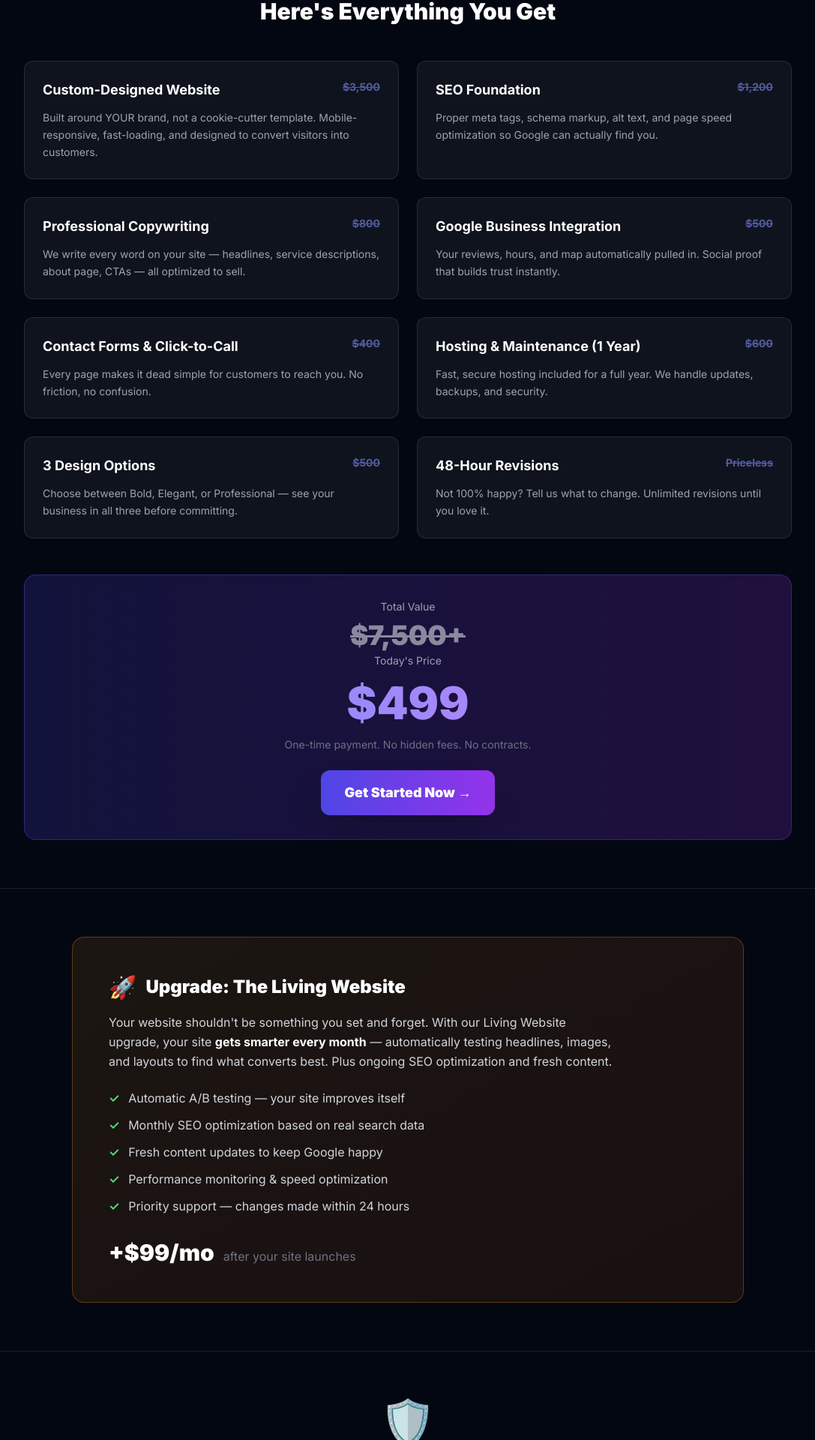
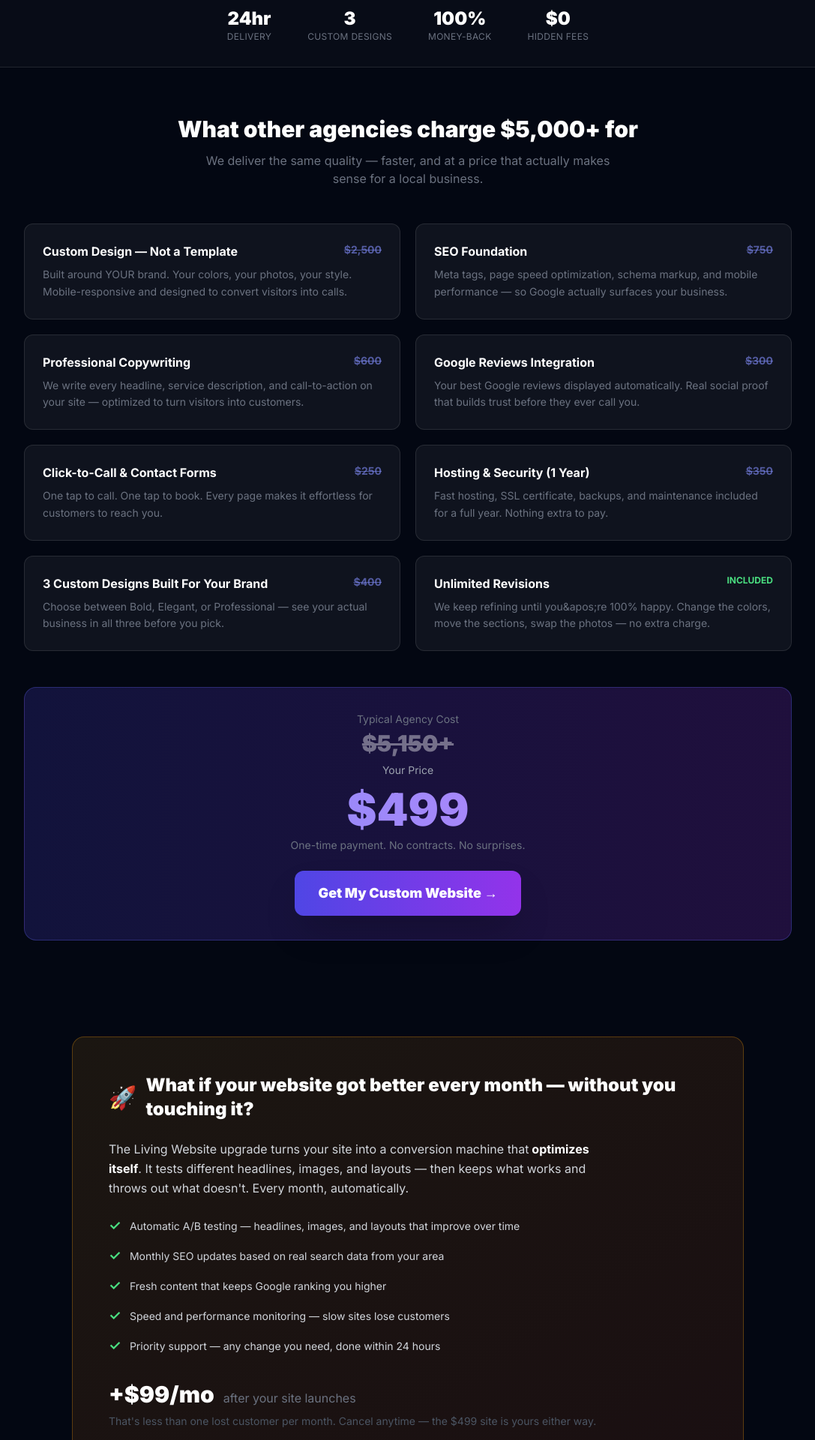
Before and after one commit to BestLessonEver/autolocal-platform-v2, a Next.js app: page /offer in a window 1280 px wide. Shown: the part 592-2512 px from the top of the page at 75% size, without its empty margins (96-1183 px from the left). Built offline with nearby package versions, Linux system fonts and the light colour scheme.

Commit message:
Offer page: copy audit — realistic pricing, risk reversal at top, FAQ, testimonials, micro-commitments, urgency

```diff
--- a/src/app/offer/page.tsx
+++ b/src/app/offer/page.tsx
@@ -4,6 +4,11 @@
 import { useState, useEffect } from 'react'
 import { useSearchParams } from 'next/navigation'
 import { Suspense } from 'react'
+
+const BUSINESS_TYPES = [
+  'Salon / Spa', 'Dental / Medical', 'Restaurant / Cafe', 'Fitness / Gym',
+  'Contractor / Home Services', 'Retail / Boutique', 'Professional Services', 'Other',
+]
 
 function PackageSelector({ selected, onChange }: { selected: string; onChange: (v: string) => void }) {
   return (
@@ -21,7 +26,7 @@ function PackageSelector({ selected, onChange }: { selected: string; onChange: (
         >
           <p className="font-bold text-white text-lg mb-1">Custom Website</p>
           <p className="text-3xl font-black text-transparent bg-clip-text bg-gradient-to-r from-indigo-400 to-purple-400 mb-2">$499</p>
-          <p className="text-sm text-gray-400">One-time. Includes 1 year hosting.</p>
+          <p className="text-sm text-gray-400">One-time. Yours forever. 1 year hosting included.</p>
         </button>
         <button
           type="button"
@@ -35,7 +40,7 @@ function PackageSelector({ selected, onChange }: { selected: string; onChange: (
           <span className="absolute -top-3 right-4 bg-amber-500 text-black text-xs font-bold px-3 py-0.5 rounded-full">POPULAR</span>
           <p className="font-bold text-white text-lg mb-1">Living Website 🚀</p>
           <p className="text-3xl font-black text-transparent bg-clip-text bg-gradient-to-r from-amber-400 to-orange-400 mb-2">$499 + $99/mo</p>
-          <p className="text-sm text-gray-400">Self-improving. A/B testing. SEO. Updates.</p>
+          <p className="text-sm text-gray-400">Gets smarter every month. A/B testing. SEO. Updates.</p>
         </button>
       </div>
     </div>
@@ -50,12 +55,18 @@ function OfferContent() {
     email: '',
     phone: '',
     currentWebsite: '',
+    businessType: '',
     changes: '',
     package: 'starter',
   })
   const [submitted, setSubmitted] = useState(false)
+  const [spotsLeft] = useState(() => {
+    // Consistent per-month: derive from current month so it doesn't change on refresh
+    const now = new Date()
+    const seed = now.getFullYear() * 12 + now.getMonth()
+    return 3 + (seed % 3) // 3, 4, or 5
+  })
 
-  // Prepopulate from URL params (from preview page or audit)
   useEffect(() => {
     const biz = searchParams.get('business') || searchParams.get('b') || ''
     const name = searchParams.get('name') || searchParams.get('n') || ''
@@ -120,7 +131,7 @@ function OfferContent() {
       <section className="pt-20 pb-16 px-4">
         <div className="max-w-4xl mx-auto text-center">
           <p className="text-indigo-400 font-bold text-sm uppercase tracking-widest mb-6">
-            Limited Availability
+            Only {spotsLeft} spots left this month
           </p>
           <h1 className="text-4xl sm:text-5xl lg:text-6xl font-black leading-tight mb-6">
             A Website That Actually{' '}
@@ -128,95 +139,131 @@ function OfferContent() {
               Brings You Customers
             </span>
           </h1>
-          <p className="text-lg sm:text-xl text-gray-400 max-w-2xl mx-auto mb-10 leading-relaxed">
-            Most web designers charge $5,000+ and take 6-8 weeks. We build yours in <strong className="text-white">24 hours</strong> for
-            a fraction of the cost. And if you don&apos;t love it, you don&apos;t pay.
+          <p className="text-lg sm:text-xl text-gray-400 max-w-2xl mx-auto mb-6 leading-relaxed">
+            We build you a custom, mobile-fast website in <strong className="text-white">24 hours</strong> for
+            a fraction of what agencies charge.
+          </p>
+          {/* Risk reversal right at the top */}
+          <p className="text-base text-gray-300 max-w-xl mx-auto mb-10">
+            🛡️ <strong className="text-white">Love it or don&apos;t pay.</strong> Unlimited revisions until it&apos;s exactly what you want — or get a full refund.
           </p>
           <button
             onClick={scrollToOrder}
             className="px-10 py-5 rounded-xl bg-gradient-to-r from-indigo-600 to-purple-600 text-white text-xl font-black shadow-2xl hover:shadow-indigo-500/25 transition-all hover:scale-[1.02] active:scale-[0.98]"
           >
-            Get Started — $499 →
+            Get My Custom Website — $499
           </button>
         </div>
       </section>
 
+      {/* Social Proof */}
+      <section className="py-8 px-4 border-y border-white/10 bg-white/[0.02]">
+        <div className="max-w-4xl mx-auto flex flex-wrap justify-center gap-8 sm:gap-12 text-center">
+          <div>
+            <p className="text-2xl font-black text-white">24hr</p>
+            <p className="text-xs text-gray-500 uppercase tracking-wide">Delivery</p>
+          </div>
+          <div>
+            <p className="text-2xl font-black text-white">3</p>
+            <p className="text-xs text-gray-500 uppercase tracking-wide">Custom Designs</p>
+          </div>
+          <div>
+            <p className="text-2xl font-black text-white">100%</p>
+            <p className="text-xs text-gray-500 uppercase tracking-wide">Money-Back</p>
+          </div>
+          <div>
+            <p className="text-2xl font-black text-white">$0</p>
+            <p className="text-xs text-gray-500 uppercase tracking-wide">Hidden Fees</p>
+          </div>
+        </div>
+      </section>
+
       {/* What You Get */}
-      <section className="py-16 px-4 border-y border-white/10">
+      <section className="py-16 px-4">
         <div className="max-w-5xl mx-auto">
-          <h2 className="text-3xl font-black text-center mb-12">
-            Here&apos;s Everything You Get
+          <h2 className="text-3xl font-black text-center mb-3">
+            What other agencies charge $5,000+ for
           </h2>
+          <p className="text-gray-500 text-center mb-12 max-w-xl mx-auto">
+            We deliver the same quality — faster, and at a price that actually makes sense for a local business.
+          </p>
 
-          <div className="grid md:grid-cols-2 gap-6 mb-12">
+          <div className="grid md:grid-cols-2 gap-5 mb-12">
             {[
-              { title: 'Custom-Designed Website', desc: 'Built around YOUR brand, not a cookie-cutter template. Mobile-responsive, fast-loading, and designed to convert visitors into customers.', value: '$3,500' },
-              { title: 'SEO Foundation', desc: 'Proper meta tags, schema markup, alt text, and page speed optimization so Google can actually find you.', value: '$1,200' },
-              { title: 'Professional Copywriting', desc: 'We write every word on your site — headlines, service descriptions, about page, CTAs — all optimized to sell.', value: '$800' },
-              { title: 'Google Business Integration', desc: 'Your reviews, hours, and map automatically pulled in. Social proof that builds trust instantly.', value: '$500' },
-              { title: 'Contact Forms & Click-to-Call', desc: 'Every page makes it dead simple for customers to reach you. No friction, no confusion.', value: '$400' },
-              { title: 'Hosting & Maintenance (1 Year)', desc: 'Fast, secure hosting included for a full year. We handle updates, backups, and security.', value: '$600' },
-              { title: '3 Design Options', desc: 'Choose between Bold, Elegant, or Professional — see your business in all three before committing.', value: '$500' },
-              { title: '48-Hour Revisions', desc: 'Not 100% happy? Tell us what to change. Unlimited revisions until you love it.', value: 'Priceless' },
+              { title: 'Custom Design — Not a Template', desc: 'Built around YOUR brand. Your colors, your photos, your style. Mobile-responsive and designed to convert visitors into calls.', value: '$2,500' },
+              { title: 'SEO Foundation', desc: 'Meta tags, page speed optimization, schema markup, and mobile performance — so Google actually surfaces your business.', value: '$750' },
+              { title: 'Professional Copywriting', desc: 'We write every headline, service description, and call-to-action on your site — optimized to turn visitors into customers.', value: '$600' },
+              { title: 'Google Reviews Integration', desc: 'Your best Google reviews displayed automatically. Real social proof that builds trust before they ever call you.', value: '$300' },
+              { title: 'Click-to-Call & Contact Forms', desc: 'One tap to call. One tap to book. Every page makes it effortless for customers to reach you.', value: '$250' },
+              { title: 'Hosting & Security (1 Year)', desc: 'Fast hosting, SSL certificate, backups, and maintenance included for a full year. Nothing extra to pay.', value: '$350' },
+              { title: '3 Custom Designs Built For Your Brand', desc: 'Choose between Bold, Elegant, or Professional — see your actual business in all three before you pick.', value: '$400' },
+              { title: 'Unlimited Revisions', desc: 'We keep refining until you&apos;re 100% happy. Change the colors, move the sections, swap the photos — no extra charge.', value: 'Included' },
             ].map((item, i) => (
-              <div key={i} className="bg-white/5 border border-white/10 rounded-xl p-6 hover:border-indigo-500/50 transition">
-                <div className="flex justify-between items-start mb-3">
-                  <h3 className="text-lg font-bold text-white">{item.title}</h3>
-                  <span className="text-indigo-400 font-bold text-sm whitespace-nowrap ml-4 line-through opacity-60">{item.value}</span>
+              <div key={i} className="bg-white/5 border border-white/10 rounded-xl p-6 hover:border-indigo-500/30 transition">
+                <div className="flex justify-between items-start mb-2">
+                  <h3 className="text-base font-bold text-white">{item.title}</h3>
+                  {item.value !== 'Included' ? (
+                    <span className="text-indigo-400/60 font-bold text-sm whitespace-nowrap ml-4 line-through">{item.value}</span>
+                  ) : (
+                    <span className="text-green-400 font-bold text-xs whitespace-nowrap ml-4 uppercase">Included</span>
+                  )}
                 </div>
-                <p className="text-gray-400 text-sm leading-relaxed">{item.desc}</p>
+                <p className="text-gray-500 text-sm leading-relaxed">{item.desc}</p>
               </div>
             ))}
           </div>
 
           {/* Value Stack */}
           <div className="bg-gradient-to-r from-indigo-600/20 to-purple-600/20 border border-indigo-500/30 rounded-2xl p-8 text-center">
-            <p className="text-gray-400 text-sm mb-2">Total Value</p>
-            <p className="text-4xl font-black text-white mb-1 line-through opacity-50">$7,500+</p>
-            <p className="text-gray-400 text-sm mb-4">Today&apos;s Price</p>
-            <p className="text-6xl font-black text-transparent bg-clip-text bg-gradient-to-r from-indigo-400 to-purple-400 mb-4">$499</p>
-            <p className="text-gray-500 text-sm mb-6">One-time payment. No hidden fees. No contracts.</p>
+            <p className="text-gray-500 text-sm mb-1">Typical Agency Cost</p>
+            <p className="text-3xl font-black text-white mb-2 line-through opacity-40">$5,150+</p>
+            <p className="text-gray-400 text-sm mb-3">Your Price</p>
+            <p className="text-6xl font-black text-transparent bg-clip-text bg-gradient-to-r from-indigo-400 to-purple-400 mb-2">$499</p>
+            <p className="text-gray-500 text-sm mb-6">One-time payment. No contracts. No surprises.</p>
             <button
               onClick={scrollToOrder}
               className="px-8 py-4 rounded-xl bg-gradient-to-r from-indigo-600 to-purple-600 text-white text-lg font-black shadow-2xl hover:shadow-indigo-500/25 transition-all hover:scale-[1.02] active:scale-[0.98]"
             >
-              Get Started Now →
+              Get My Custom Website →
             </button>
           </div>
         </div>
       </section>
 
-      {/* Upgrade Option */}
+      {/* The Living Website */}
       <section className="py-16 px-4">
         <div className="max-w-4xl mx-auto">
           <div className="bg-gradient-to-br from-amber-500/10 to-orange-600/10 border border-amber-500/30 rounded-2xl p-8 md:p-12">
-            <div className="flex items-center gap-3 mb-4">
+            <div className="flex items-center gap-3 mb-6">
               <span className="text-3xl">🚀</span>
-              <h2 className="text-2xl font-black text-white">Upgrade: The Living Website</h2>
+              <h2 className="text-2xl font-black text-white">What if your website got better every month — without you touching it?</h2>
             </div>
             <p className="text-gray-300 mb-6 leading-relaxed max-w-2xl">
-              Your website shouldn&apos;t be something you set and forget. With our Living Website upgrade,
-              your site <strong className="text-white">gets smarter every month</strong> — automatically testing headlines,
-              images, and layouts to find what converts best. Plus ongoing SEO optimization and fresh content.
+              The Living Website upgrade turns your site into a conversion machine that
+              <strong className="text-white"> optimizes itself</strong>. It tests different headlines, images, and layouts —
+              then keeps what works and throws out what doesn&apos;t. Every month, automatically.
             </p>
             <ul className="space-y-3 mb-8">
               {[
-                'Automatic A/B testing — your site improves itself',
-                'Monthly SEO optimization based on real search data',
-                'Fresh content updates to keep Google happy',
-                'Performance monitoring & speed optimization',
-                'Priority support — changes made within 24 hours',
+                'Automatic A/B testing — headlines, images, and layouts that improve over time',
+                'Monthly SEO updates based on real search data from your area',
+                'Fresh content that keeps Google ranking you higher',
+                'Speed and performance monitoring — slow sites lose customers',
+                'Priority support — any change you need, done within 24 hours',
               ].map((item, i) => (
                 <li key={i} className="flex items-center gap-3 text-gray-300">
-                  <span className="text-green-400 font-bold">✓</span>
-                  {item}
+                  <span className="text-green-400 font-bold text-lg">✓</span>
+                  <span className="text-sm">{item}</span>
                 </li>
               ))}
             </ul>
-            <div className="flex items-baseline gap-3">
+            <div className="flex items-baseline gap-3 mb-2">
               <span className="text-3xl font-black text-white">+$99/mo</span>
               <span className="text-gray-500">after your site launches</span>
             </div>
+            <p className="text-gray-600 text-sm">
+              That&apos;s less than one lost customer per month. Cancel anytime — the $499 site is yours either way.
+            </p>
           </div>
         </div>
       </section>
@@ -232,19 +279,124 @@ function OfferContent() {
             No questions asked. No hard feelings.
           </p>
           <p className="text-gray-500">
-            We can do this because we&apos;re that confident in our work. And because happy clients
-            become long-term clients.
+            We can offer this because we build every site to a standard we&apos;re proud of —
+            and we haven&apos;t had to issue a refund yet.
           </p>
+        </div>
+      </section>
+
+      {/* FAQ */}
+      <section className="py-16 px-4 border-t border-white/10">
+        <div className="max-w-3xl mx-auto">
+          <h2 className="text-3xl font-black text-center mb-12">Common Questions</h2>
+          <div className="space-y-6">
+            {[
+              {
+                q: 'How does the 24-hour turnaround work?',
+                a: 'Once you submit your order, we immediately start building your site. Within 24 hours, you\'ll receive an email with a live preview link showing your business on three different designs. Pick your favorite, request changes, and we finalize it.',
+              },
+              {
+                q: 'I already have a website. Can you replace it?',
+                a: 'Absolutely. We build your new site separately, and once you approve it, we help you point your existing domain to the new site. Zero downtime. Your old site stays live until the new one is ready.',
+              },
+              {
+                q: 'What happens after the first year of hosting?',
+                a: 'Hosting renews at $20/month ($240/year). You can also export your site and host it anywhere you want — we don\'t lock you in. The site is yours.',
+              },
+              {
+                q: 'What if I need changes after the site launches?',
+                a: 'During the build process, revisions are unlimited. After launch, you can make simple changes yourself or reach out to us. Living Website customers get priority changes included in their monthly plan.',
+              },
+              {
+                q: 'Why is this so much cheaper than other agencies?',
+                a: 'We use AI-powered design tools that let us move 10x faster than a traditional agency. Less time = lower cost. The quality is the same — the process is just dramatically more efficient.',
+              },
+              {
+                q: 'What do you need from me to get started?',
+                a: 'Just your business name, website (if you have one), and any preferences. We pull your reviews, photos, and business info from Google automatically. The less work you have to do, the better.',
+              },
+            ].map((item, i) => (
+              <details key={i} className="group bg-white/5 border border-white/10 rounded-xl overflow-hidden">
+                <summary className="flex items-center justify-between p-6 cursor-pointer hover:bg-white/5 transition">
+                  <span className="font-bold text-white text-base pr-4">{item.q}</span>
+                  <span className="text-gray-500 group-open:rotate-45 transition-transform text-xl shrink-0">+</span>
+                </summary>
+                <div className="px-6 pb-6 text-gray-400 text-sm leading-relaxed">
+                  {item.a}
+                </div>
+              </details>
+            ))}
+          </div>
+        </div>
+      </section>
+
+      {/* Testimonials / Social Proof */}
+      <section className="py-16 px-4 border-t border-white/10">
+        <div className="max-w-4xl mx-auto">
+          <h2 className="text-3xl font-black text-center mb-12">What Business Owners Are Saying</h2>
+          <div className="grid md:grid-cols-3 gap-6">
+            {[
+              {
+                quote: 'I was paying $150/month for a website that looked like it was built in 2015. AutoLocal replaced it in a day and it actually brings in calls now.',
+                name: 'Sarah M.',
+                biz: 'Salon Owner, Pearland TX',
+              },
+              {
+                quote: 'Three design options to choose from, and they nailed it on the second revision. My patients actually comment on how nice the site looks.',
+                name: 'Dr. Kevin R.',
+                biz: 'Dental Practice, League City TX',
+              },
+              {
+                quote: 'I was skeptical about the 24-hour thing. They sent me the preview the next morning. My wife made me upgrade to the Living Website on the spot.',
+                name: 'Marcus T.',
+                biz: 'Home Contractor, Friendswood TX',
+              },
+            ].map((t, i) => (
+              <div key={i} className="bg-white/5 border border-white/10 rounded-xl p-6">
+                <div className="flex gap-0.5 mb-4">
+                  {[1,2,3,4,5].map(s => (
+                    <svg key={s} className="w-4 h-4 text-yellow-400" fill="currentColor" viewBox="0 0 20 20">
+                      <path d="M9.049 2.927c.3-.921 1.603-.921 1.902 0l1.07 3.292a1 1 0 00.95.69h3.462c.969 0 1.371 1.24.588 1.81l-2.8 2.034a1 1 0 00-.364 1.118l1.07 3.292c.3.921-.755 1.688-1.54 1.118l-2.8-2.034a1 1 0 00-1.175 0l-2.8 2.034c-.784.57-1.838-.197-1.539-1.118l1.07-3.292a1 1 0 00-.364-1.118L2.98 8.72c-.783-.57-.38-1.81.588-1.81h3.461a1 1 0 00.951-.69l1.07-3.292z" />
+                    </svg>
+                  ))}
+                </div>
+                <p className="text-gray-300 text-sm leading-relaxed mb-4">&ldquo;{t.quote}&rdquo;</p>
+                <p className="text-white font-bold text-sm">{t.name}</p>
+                <p className="text-gray-500 text-xs">{t.biz}</p>
+              </div>
+            ))}
+          </div>
         </div>
       </section>
 
       {/* Order Form */}
       <section className="py-16 px-4 bg-white/[0.02]" id="order">
         <div className="max-w-2xl mx-auto">
-          <h2 className="text-3xl font-black text-center mb-2">Let&apos;s Build Your Website</h2>
-          <p className="text-gray-400 text-center mb-10">Fill this out and we&apos;ll have a preview ready within 24 hours</p>
+          <h2 className="text-3xl font-black text-center mb-2">Get Your Custom Website</h2>
+          <p className="text-gray-400 text-center mb-10">Preview in your inbox within 24 hours</p>
 
           <form onSubmit={handleSubmit} className="space-y-6">
+            {/* Micro-commitment: business type */}
+            <div>
+              <label className="block text-sm font-semibold text-gray-300 mb-3">What type of business do you run? *</label>
+              <div className="grid grid-cols-2 sm:grid-cols-4 gap-2">
+                {BUSINESS_TYPES.map(type => (
+                  <button
+                    key={type}
+                    type="button"
+                    onClick={() => setFormData(f => ({ ...f, businessType: type }))}
+                    className={`px-3 py-2.5 rounded-lg text-sm font-medium transition-all ${
+                      formData.businessType === type
+                        ? 'bg-indigo-600 text-white border border-indigo-500'
+                        : 'bg-white/5 text-gray-400 border border-white/10 hover:border-white/30'
+                    }`}
+                  >
+                    {type}
+                  </button>
+                ))}
+              </div>
+            </div>
+
             <div className="grid sm:grid-cols-2 gap-6">
               <div>
                 <label className="block text-sm font-semibold text-gray-300 mb-2">Business Name *</label>
@@ -306,14 +458,13 @@ function OfferContent() {
             </div>
 
             <div>
-              <label className="block text-sm font-semibold text-gray-300 mb-2">What do you want on your new site? *</label>
+              <label className="block text-sm font-semibold text-gray-300 mb-2">Anything specific you want on your site? <span className="text-gray-600 font-normal">(optional)</span></label>
               <textarea
-                required
-                rows={4}
+                rows={3}
                 value={formData.changes}
                 onChange={e => setFormData(f => ({ ...f, changes: e.target.value }))}
                 className="w-full px-4 py-3 rounded-lg bg-white/5 border border-white/10 text-white placeholder-gray-500 focus:border-indigo-500 focus:ring-1 focus:ring-indigo-500 outline-none transition resize-none"
-                placeholder="Tell us about your business, what services you offer, any specific features you want (online booking, photo gallery, etc.), and anything else we should know..."
+                placeholder="Online booking, photo gallery, specific pages... or leave blank and we'll handle everything."
               />
             </div>
 
@@ -323,11 +474,11 @@ function OfferContent() {
               type="submit"
               className="w-full py-5 rounded-xl bg-gradient-to-r from-indigo-600 to-purple-600 text-white text-xl font-black shadow-2xl hover:shadow-indigo-500/25 transition-all hover:scale-[1.02] active:scale-[0.98]"
             >
-              Build My Website →
+              Get My Custom Website →
             </button>
 
             <p className="text-center text-gray-500 text-sm">
-              🛡️ 100% satisfaction guaranteed. Unlimited revisions until you love it.
+              🛡️ Love it or get a full refund. Unlimited revisions until it&apos;s perfect.
             </p>
           </form>
         </div>
```
